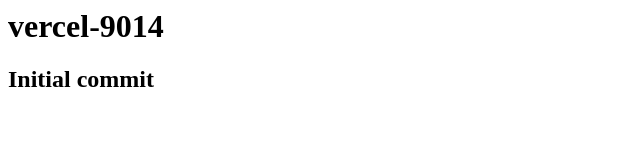
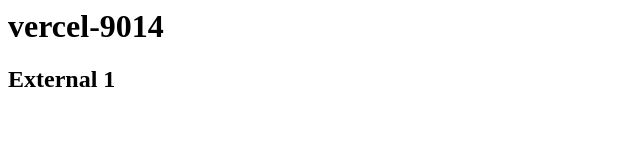
Before and after one commit to e-im/vercel-9014, a plain HTML site: page index.html in a window 1280 px wide. Shown: the full height of the page, 0-640 px from the left. Drawn offline with Linux system fonts and the light colour scheme.

Commit message:
External 1

```diff
--- a/index.html
+++ b/index.html
@@ -1,2 +1,2 @@
 <h1>vercel-9014</h1>
-<h2>Initial commit</h2>
+<h2>External 1</h2>
```
